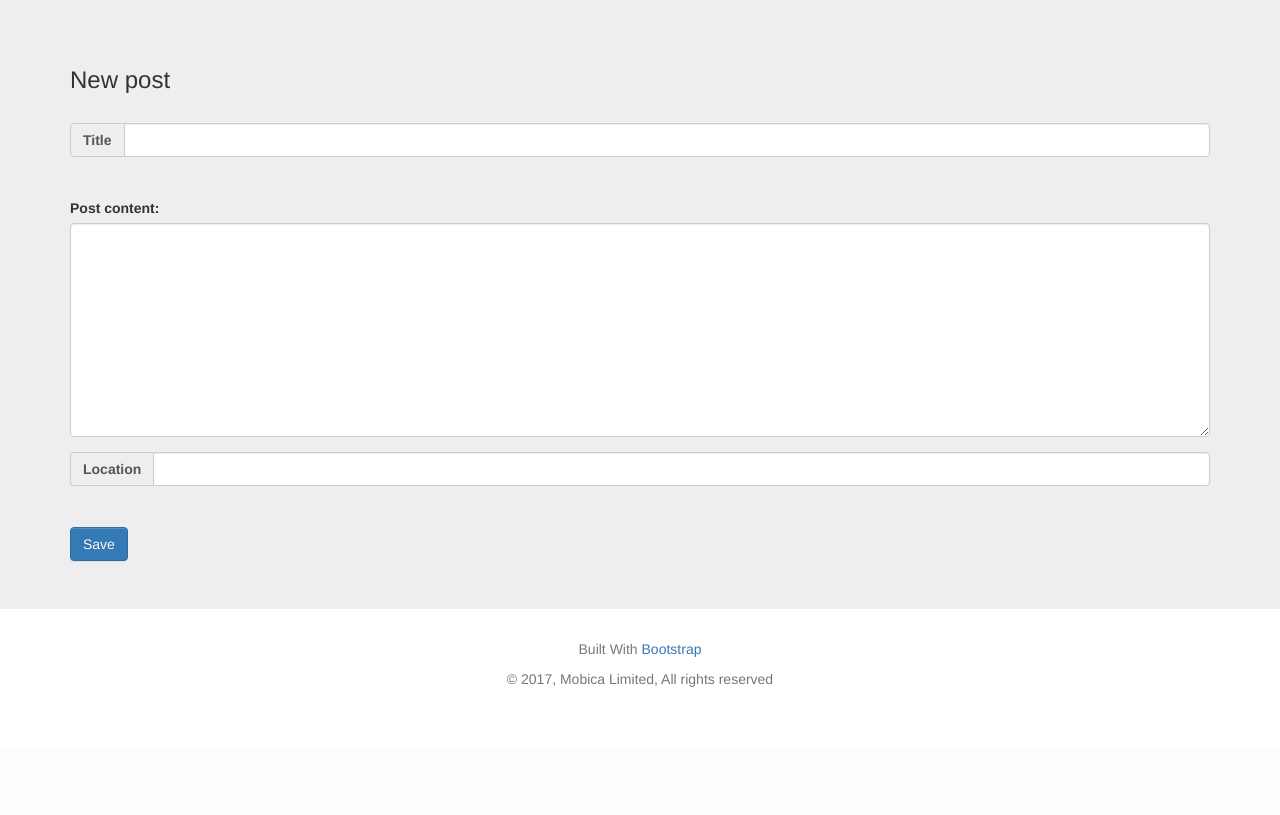
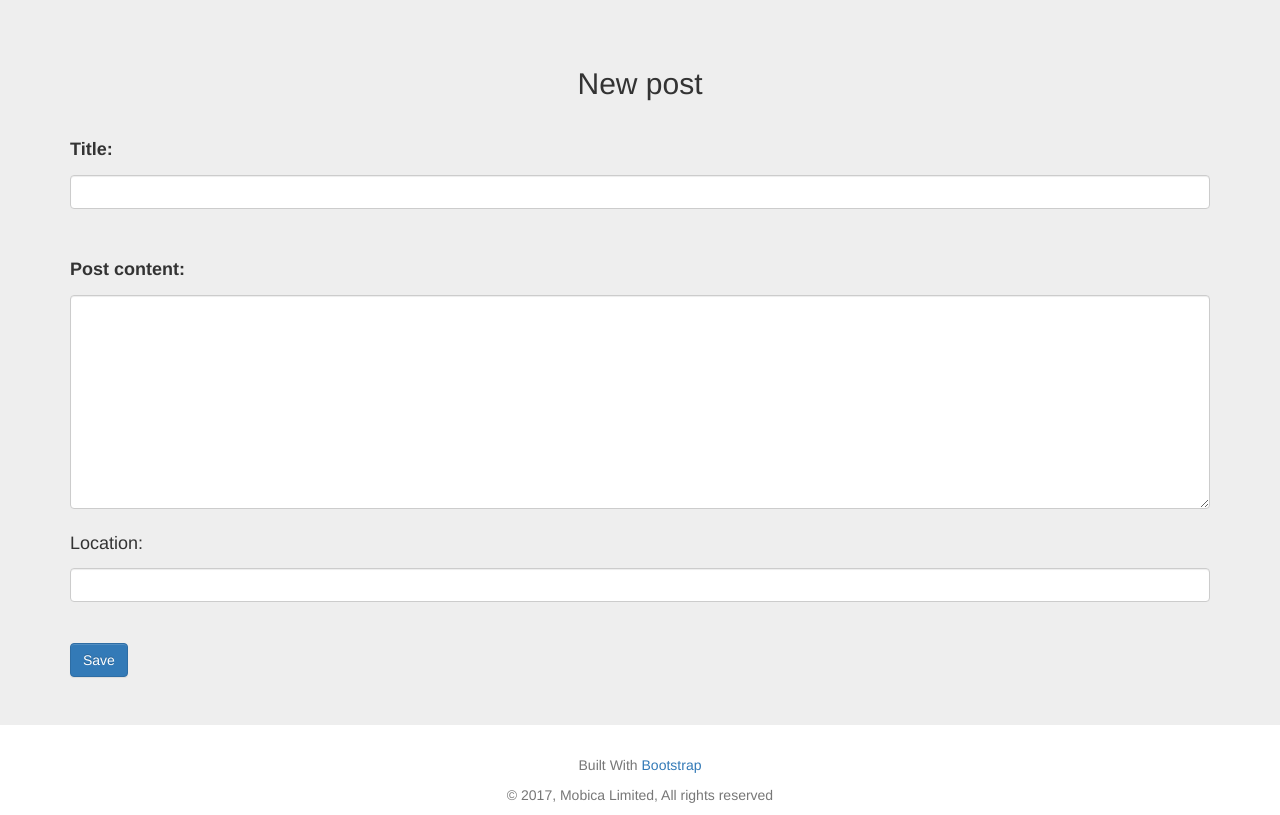
Before and after one commit to OrangeKing/pyRecommender, a Django app: page /posts/add/ in a window 1280 px wide. Shown: the part 51-866 px from the top of the page. Before the commit the page ends 738 px from the top, so only its background shows below. Run offline with Django 3.2, Linux system fonts and the light colour scheme; the visitor is signed in with stand-in values (Sample User, id 1); some libraries are stand-ins or nearby versions.

Commit message:
Add warnings to new post form

```diff
--- a/maps/templates/post_add.html
+++ b/maps/templates/post_add.html
@@ -1,30 +1,35 @@
-{% extends "base.html" %}
-{% block head_title %}Add new post · {{ block.super}} {% endblock head_title %}
-{% block content%}
+{% extends "base.html" %} {% block head_title %}Add new post · {{ block.super}} {% endblock head_title %} {% block content%}
 
-{% if form.errors.non_field_errors %}
-{{ form.errors.non_field_errors }}
-{% endif %}
+
 
 <div class="jumbotron jumbotron-fluid">
     <div class="container">
-        <h3>New post</h2>
+        <div style="text-align: center;"><h2>New post</h2></div>
         <br>
         <div class="jumbotron-content">
-
             <form method="POST"> {% csrf_token %}
-                    <!-- {{ form.as_p }} -->
-                    <div class="input-group">
-                        <span class="input-group-addon" id="basic-addon3"><b>Title</b></span>
-                        <input type="text" name="title" class="form-control" id="basic-url" aria-describedby="basic-addon3">
+                <div class="form-group">
+                    {% if form.title.errors %}
+                    <label for="content"><h4><b>Title:</b></h4></label>
+                    <div class="alert alert-danger" role="alert"><h4><b>{{ form.title.errors }}</b></h4></div>
+                    {% else %}
+                    <label for="content"><h4><b>Title:</b></h4></label>
+                    {% endif %}
+                    <input type="text" name="title" class="form-control" id="basic-url" aria-describedby="basic-addon3" >
                 </div>
                 <hr>
                 <div class="form-group">
-                        <label for="content">Post content:</label>
+                    {% if form.contents.errors %}
+                    <label for="content"><h4><b>Post content:</b></h4></label>
+                    <div class="alert alert-danger" role="alert"><h4><b>{{ form.contents.errors }}</b></h4></div>
+                    {% else %}
+                    <label for="content"><h4><b>Post content:</b></h4></label>
+                    {% endif %}
+
                     <textarea class="form-control" rows="10" style="resize:vertical;" name="contents"></textarea>
                 </div>
-                    <div class="input-group">
-                        <span class="input-group-addon" id="basic-addon3"><b>Location</b></span>
+                <div class="form-group">
+                    <label for="content"><h4></b>Location:</b></h4></label>
                     <input type="text" name="location" class="form-control">
                 </div>
                 <hr>
```
Lines whose indentation alone changed are shown as unchanged.
